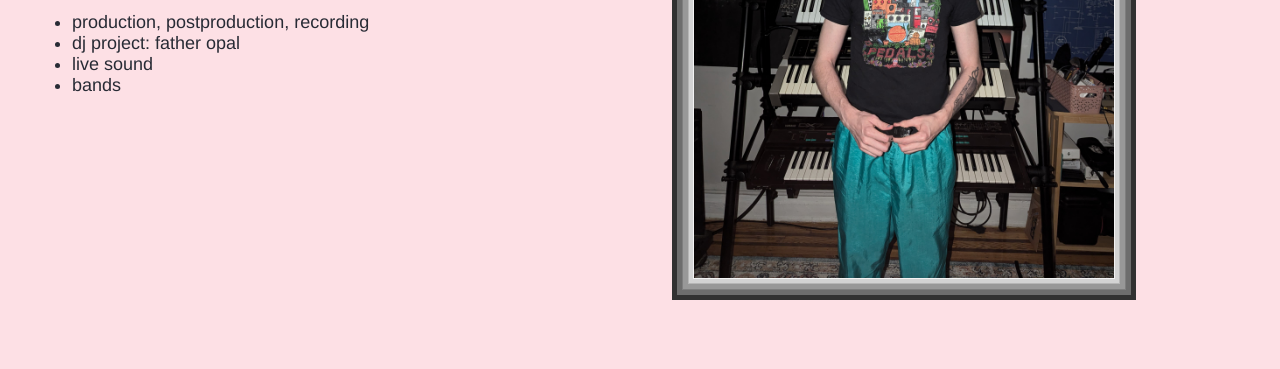
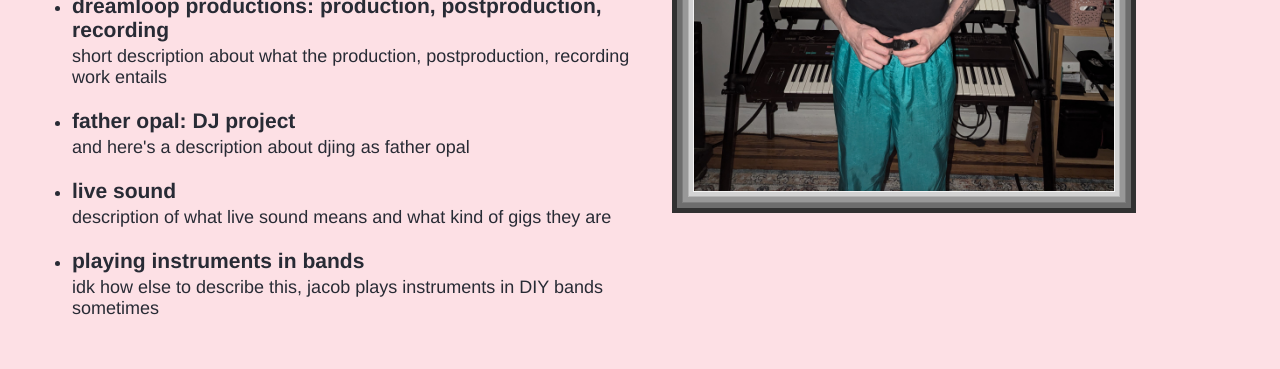
Before and after one commit to khanagan/fatheropal, a plain HTML site: page src/html/about.html in a window 1280 px wide. Shown: the part 486-855 px from the top of the page. Before the commit the page ends 822 px from the top, so only its background shows below. Drawn offline with Linux system fonts and the light colour scheme.

Commit message:
finish filler text on about page

```diff
--- a/src/html/about.html
+++ b/src/html/about.html
@@ -8,9 +8,9 @@
     <button><a href="../../index.html">home</a></button>
   </header>
   <body >
-   <h1>about</h1>
    <div style="display: flex; flex-direction: row;">
       <div style="width: 50vw">
+         <h1>about</h1>
          <p style="width: 40vw">
          this is a paragraph that explains who jacob luke hite is and what services
          jacob offers. it is an overview of jacob's background, including details
@@ -24,19 +24,27 @@
          </p>
          <h2 style="margin-top: 48px">services</h2>
          <ul>
-         <li>production, postproduction, recording</li>
-         <li>dj project: father opal</li>
-         <li>live sound</li>
-         <li>bands</li>
+         <li>
+            <h3 style="margin-bottom: 4px">dreamloop productions: production, postproduction, recording</h3>
+            <p style="margin-top: 0px">short description about what the production, postproduction, recording work entails</p>
+         </li>
+         <li>
+            <h3 style="margin-bottom: 4px">father opal: DJ project</h3>
+            <p style="margin-top: 0px">and here's a description about djing as father opal</p>
+         </li>
+         <li>
+            <h3 style="margin-bottom: 4px">live sound</h3>
+            <p style="margin-top: 0px">description of what live sound means and what kind of gigs they are</p>
+         </li>
+         <li>
+            <h3 style="margin-bottom: 4px">playing instruments in bands</h3>
+            <p style="margin-top: 0px">idk how else to describe this, jacob plays instruments in DIY bands sometimes</p>
+         </li>
          </ul>
       </div>
-      <div >
-         <img src="../images/jacob-studio.jpg" style="height: 70vh;" class="decorative-border-grayscale"></img>
-
+      <div>
+         <img src="../images/jacob-studio.jpg" style="height: 70vh; margin-top: 4vh" class="decorative-border-grayscale"></img>
       </div>
    </div>
-
-
-
   </body>
 </html>
```
